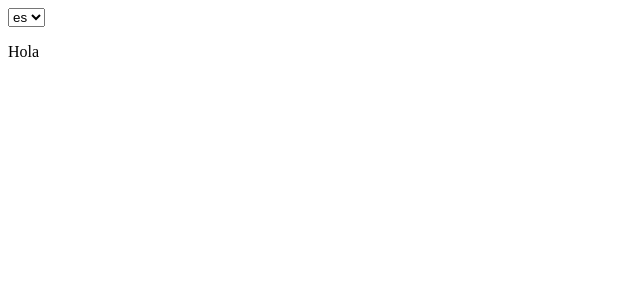
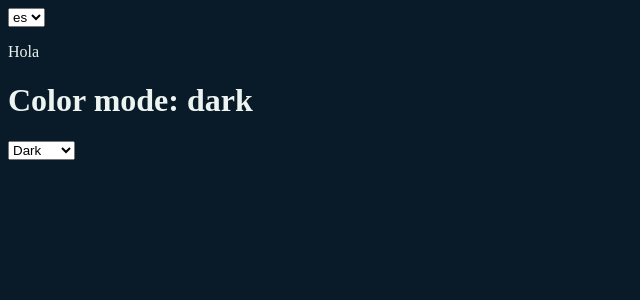
Before and after one commit to moises35/My_Portfolio, a Nuxt app: page / in a window 1280 px wide. Shown: the top 300 px of the page, without its empty margins (0-640 px from the left). Built offline with nearby package versions, Linux system fonts and the light colour scheme.

Commit message:
Added: color mode dark/light

```diff
--- a/app.vue
+++ b/app.vue
@@ -11,11 +11,28 @@
       </select>
       <p>{{ $t('greeting') }}</p>
     </form>
+
+    <h1>Color mode: {{ $colorMode.value }}</h1>
+    <select v-model="$colorMode.preference">
+      <option value="system">
+        System
+      </option>
+      <option value="light">
+        Light
+      </option>
+      <option value="dark">
+        Dark
+      </option>
+    </select>
   </div>
 </template>
 
 <script lang="ts" setup>
 const { locale } = useI18n()
+
+const colorMode = useColorMode()
+
+console.log(colorMode.preference)
 </script>
 
 <style lang="scss">
@@ -24,4 +41,14 @@ const { locale } = useI18n()
     color: red;
   }
 }
+
+body {
+  color: rgb(0 0 0 / 80%);
+  background-color: #fff;
+}
+
+.dark-mode body {
+  color: #ebf4f1;
+  background-color: #091a28;
+}
 </style>
--- a/nuxt.config.ts
+++ b/nuxt.config.ts
@@ -27,6 +27,7 @@ export default defineNuxtConfig({
   ],
   modules: [
     '@nuxtjs/i18n',
+    '@nuxtjs/color-mode',
   ],
   i18n: {
     locales: [
@@ -37,5 +38,9 @@ export default defineNuxtConfig({
     lazy: true,
     langDir: 'languages/',
   },
+  colorMode: {
+    preference: 'dark',
+    fallback: 'dark',
+  },
   devtools: { enabled: true },
 })
--- a/package.json
+++ b/package.json
@@ -14,6 +14,7 @@
   },
   "devDependencies": {
     "@nuxt/devtools": "latest",
+    "@nuxtjs/color-mode": "^3.3.2",
     "@nuxtjs/eslint-config": "^12.0.0",
     "@nuxtjs/eslint-config-typescript": "^12.1.0",
     "@nuxtjs/eslint-module": "^4.1.0",
```
Also changed, not shown: 1 other file (tests, documents, lock files or other folders).
